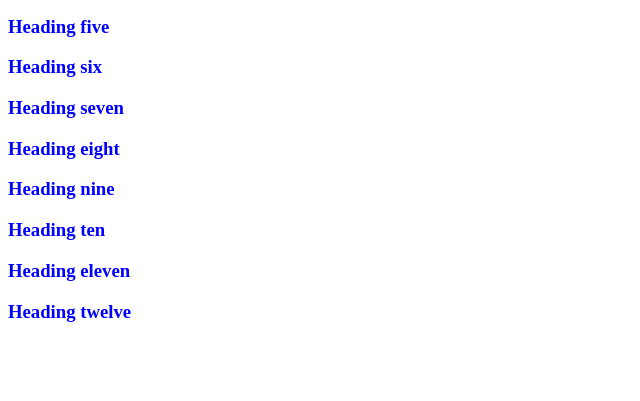
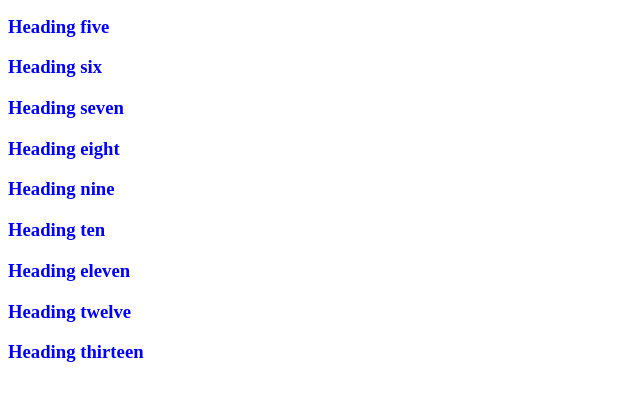
Before and after one commit to mnalii/test, a plain HTML site: page index.html in a window 1280 px wide. Shown: the part 105-506 px from the top of the page, without its empty margins (0-640 px from the left). Drawn offline with Linux system fonts and the light colour scheme.

Commit message:
Add new heading

```diff
--- a/index.html
+++ b/index.html
@@ -17,5 +17,6 @@
     <h3>Heading ten</h3>
     <h3>Heading eleven</h3>
     <h3>Heading twelve</h3>
+    <h3>Heading thirteen</h3>
   </body>
 </html>
```
